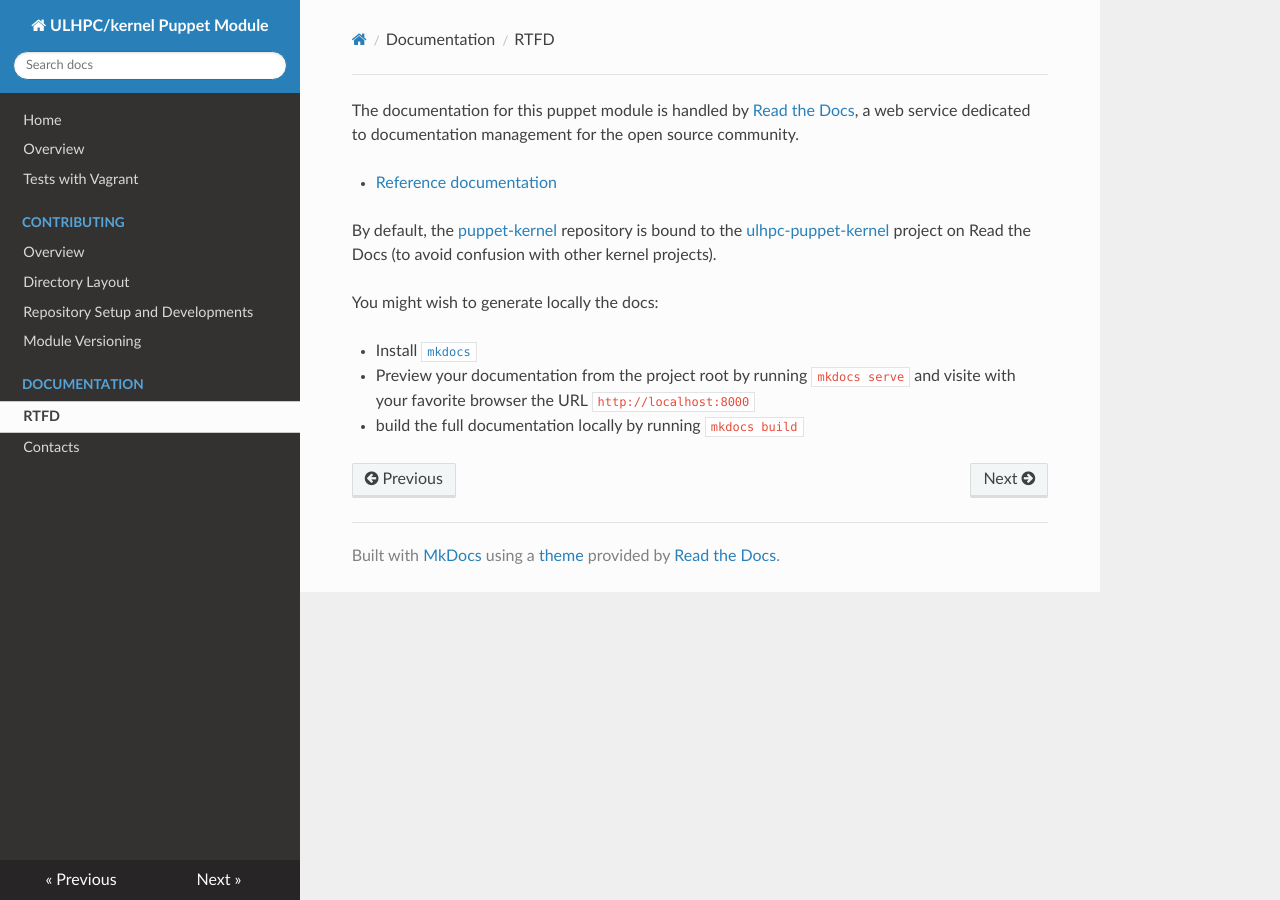
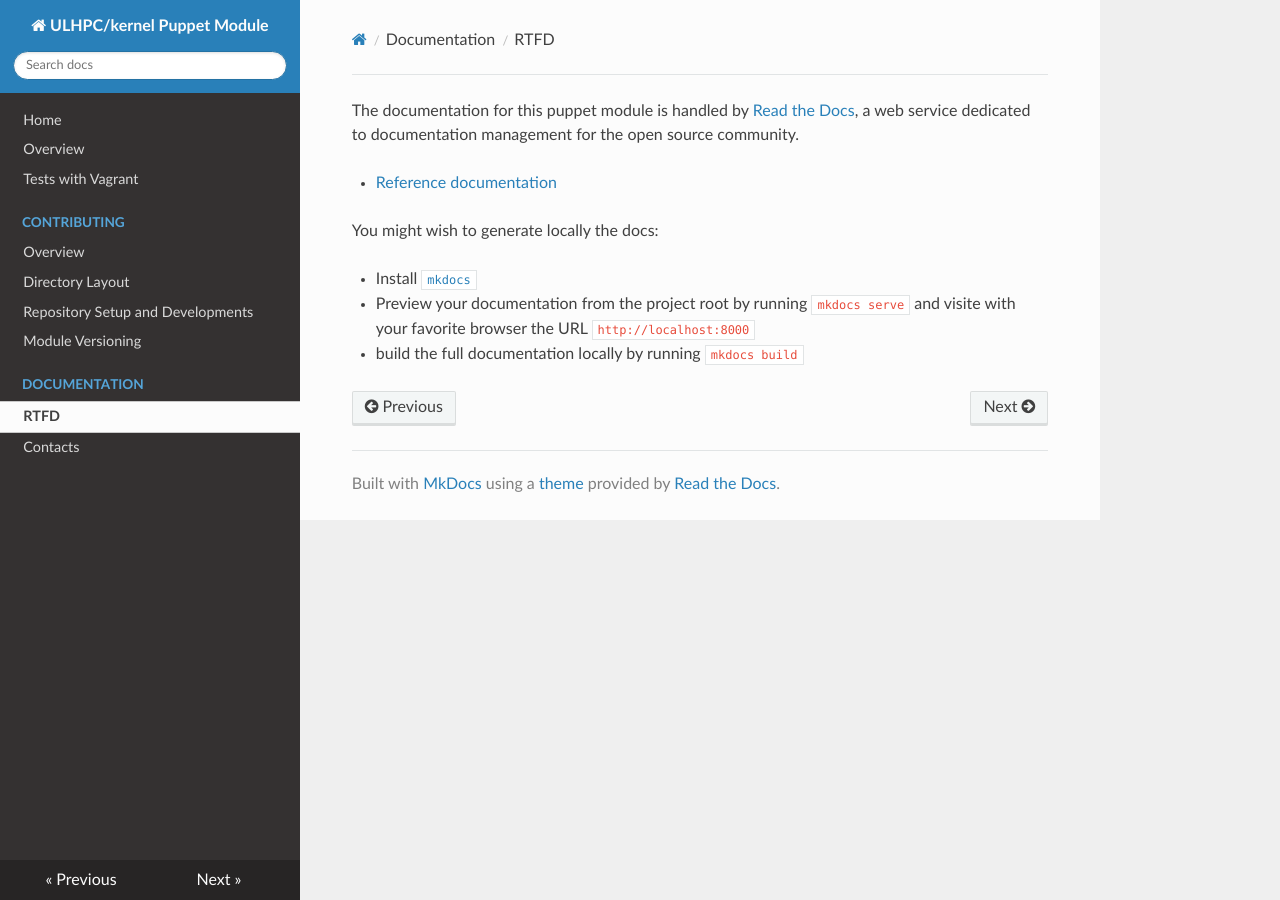
Before and after one commit to ULHPC/puppet-kernel, an MkDocs documentation site: the page built from docs/rtfd.md, in a window 1280 px wide. Built offline with MkDocs 1.6.1, drawn with Linux system fonts in a browser that asks for light colours; nearby versions of some CDN libraries; old or Windows-style settings are respelled for this version of MkDocs.

Commit message:
Remove rtd project links

```diff
--- a/docs/rtfd.md
+++ b/docs/rtfd.md
@@ -1,8 +1,6 @@
 The documentation for this puppet module is handled by [Read the Docs](https://readthedocs.org/), a web service dedicated to documentation management for the open source community.
 
 * [Reference documentation](https://docs.readthedocs.org/en/latest/)
-
-By default, the [puppet-kernel](https://github.com/ULHPC/puppet-kernel) repository is bound to the [ulhpc-puppet-kernel](http://ulhpc-puppet-kernel.rtfd.org) project on Read the Docs (to avoid confusion with other kernel projects).
 
 You might wish to generate locally the docs:
 
```
Also changed, not shown: README.md (+1 -8 lines).
